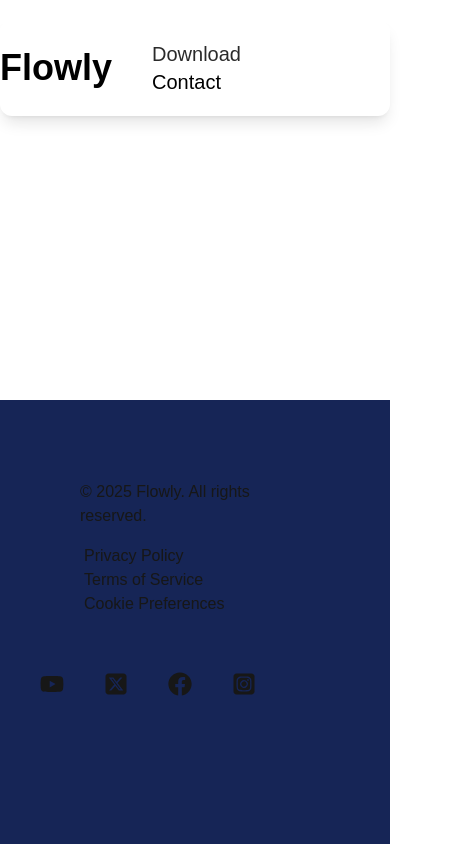
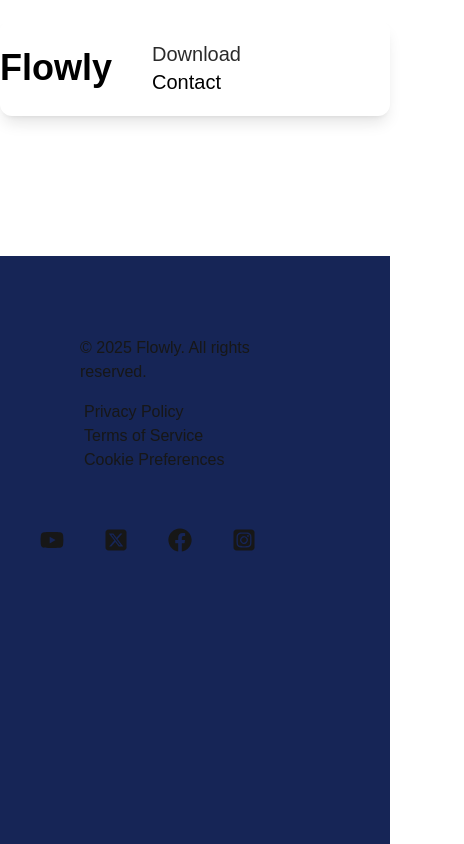
Before and after one commit to daniyalsiddiqui123/Landing-page., a Next.js app: page /download in a window 390 px wide. Shown: the top 844 px of the page, 464 px wide, since content can reach past the window. Built offline with nearby package versions, Linux system fonts and the light colour scheme.

Commit message:
Update page.tsx

```diff
--- a/src/app/download/page.tsx
+++ b/src/app/download/page.tsx
@@ -1,8 +1,8 @@
 export default function Download() {
     return(
         <div>
-        <h1 className="text-7xl text-white animate-pulse font-bold text-center p-7">Under-Maintenance</h1>
-        <h1 className="text-2xl text-white font-semibold text-center">Thank-You For Your Understanding</h1>
+        <h1 className="text-3xl sm:text-7xl text-white animate-pulse font-bold text-center p-7">Under-Maintenance</h1>
+        <h1 className="text-xl sm:text-2xl text-white font-semibold text-center">Thank-You For Your Understanding</h1>
         </div>
     )
 }
```
